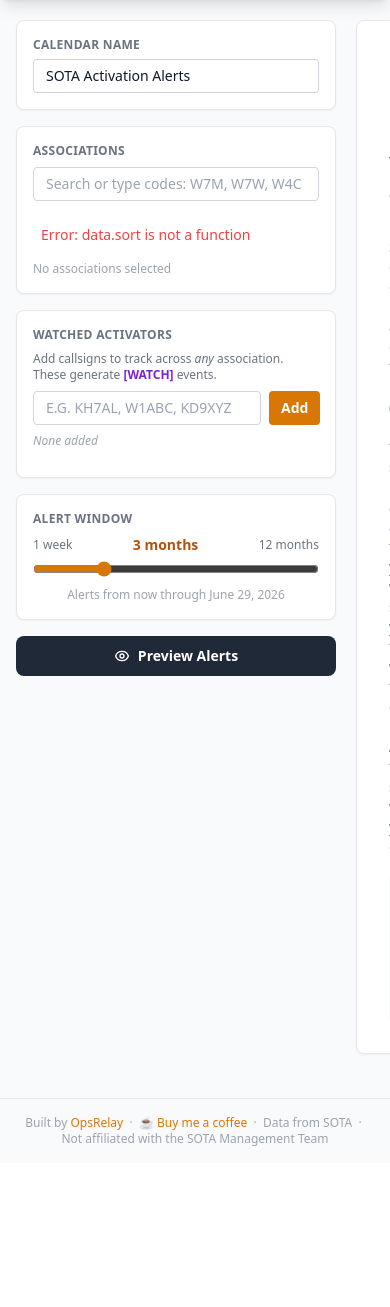
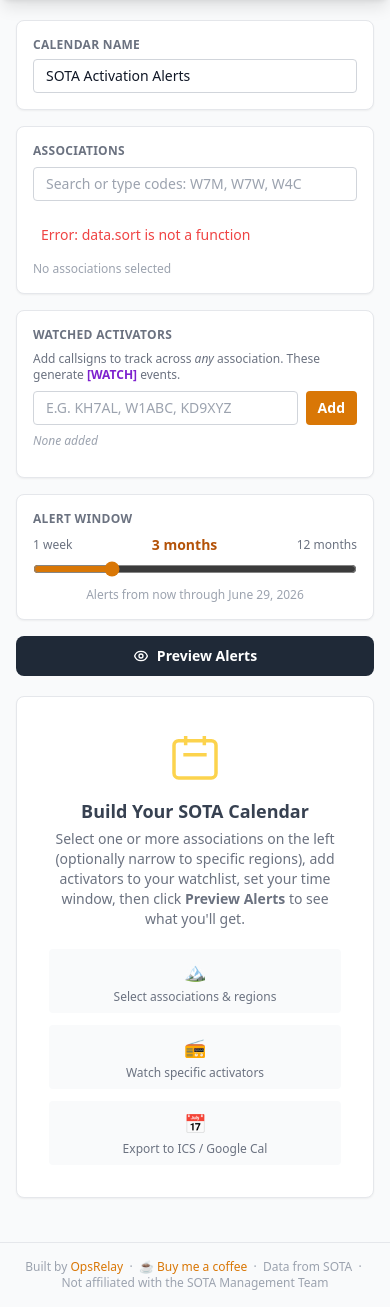
Before and after one commit to alevie76-dev/sota-calendar, a Flask app: page / in a window 390 px wide; the page is wider, and only the part inside the window is pictured. Shown: the part 76-1383 px from the top of that part. Before the commit the page ends 1222 px from the top of that part, so only its background shows below. Run offline with Flask 3, Linux system fonts and the light colour scheme; data that the repository does not hold is empty; some libraries are stand-ins or nearby versions.

Commit message:
Make UI mobile-friendly with responsive layout
- Stack left panel and main content vertically on mobile (md:flex-row)
- Left panel goes full-width on mobile, fixed 320px on md+
- Region modal fits within mobile viewport (w-full max-w-sm mx-4)
- Regions button always visible on mobile (hover-only was unusable on touch)
- Hide Notes table column on mobile to avoid horizontal scroll
- Export instructions grid single-column on mobile, 2-col on sm+
- Welcome panel grid single-column on mobile, 3-col on sm+
- Results header wraps on small screens instead of clipping

Co-Authored-By: Claude Sonnet 4.6 <noreply@anthropic.com>

```diff
--- a/templates/index.html
+++ b/templates/index.html
@@ -61,10 +61,10 @@
   </div>
 </header>
 
-<div class="max-w-screen-xl mx-auto px-4 py-5 flex gap-5">
+<div class="max-w-screen-xl mx-auto px-4 py-5 flex flex-col md:flex-row gap-5">
 
   <!-- ─── Left Panel: Filters ─────────────────────────────────────────────── -->
-  <aside class="w-80 shrink-0 flex flex-col gap-4">
+  <aside class="w-full md:w-80 md:shrink-0 flex flex-col gap-4">
 
     <!-- Calendar Name -->
     <div class="bg-white rounded-lg shadow-sm border border-gray-200 p-4">
@@ -158,7 +158,7 @@
         add activators to your watchlist, set your time window, then click
         <strong>Preview Alerts</strong> to see what you'll get.
       </p>
-      <div class="mt-5 grid grid-cols-3 gap-3 max-w-sm mx-auto text-xs text-gray-500">
+      <div class="mt-5 grid grid-cols-1 sm:grid-cols-3 gap-3 max-w-sm mx-auto text-xs text-gray-500">
         <div class="bg-gray-50 rounded p-2">
           <div class="text-lg mb-1">🏔</div>Select associations & regions
         </div>
@@ -184,7 +184,7 @@
     </div>
 
     <!-- Results header -->
-    <div id="results-header" class="hidden bg-white rounded-lg shadow-sm border border-gray-200 px-4 py-3 flex items-center justify-between">
+    <div id="results-header" class="hidden bg-white rounded-lg shadow-sm border border-gray-200 px-4 py-3 flex flex-wrap items-center justify-between gap-2">
       <div>
         <span id="results-count" class="font-semibold text-gray-900"></span>
         <span class="text-gray-500 text-sm ml-1" id="results-subtitle"></span>
@@ -209,7 +209,7 @@
               <th class="text-left px-4 py-2.5 font-semibold text-gray-600 text-xs uppercase tracking-wide">Summit</th>
               <th class="text-left px-4 py-2.5 font-semibold text-gray-600 text-xs uppercase tracking-wide">Activator</th>
               <th class="text-left px-4 py-2.5 font-semibold text-gray-600 text-xs uppercase tracking-wide">Frequency</th>
-              <th class="text-left px-4 py-2.5 font-semibold text-gray-600 text-xs uppercase tracking-wide">Notes</th>
+              <th class="hidden md:table-cell text-left px-4 py-2.5 font-semibold text-gray-600 text-xs uppercase tracking-wide">Notes</th>
             </tr>
           </thead>
           <tbody id="preview-tbody"></tbody>
@@ -258,7 +258,7 @@
             <span class="text-xl">📲</span>
             <h3 class="font-semibold text-gray-800 text-sm">How to Subscribe (live, auto-updating)</h3>
           </div>
-          <div class="grid grid-cols-2 gap-x-4 gap-y-3 text-xs text-gray-700">
+          <div class="grid grid-cols-1 sm:grid-cols-2 gap-x-4 gap-y-3 text-xs text-gray-700">
             <div>
               <p class="font-semibold text-gray-600 mb-1">Google Calendar (desktop browser only)</p>
               <ol class="list-decimal ml-4 space-y-0.5">
@@ -358,7 +358,7 @@
 
 <!-- ─── Region Modal ─────────────────────────────────────────────────────── -->
 <div id="region-modal" class="hidden fixed inset-0 z-50 flex items-center justify-center bg-black/40">
-  <div class="bg-white rounded-xl shadow-2xl w-96 max-h-[80vh] flex flex-col">
+  <div class="bg-white rounded-xl shadow-2xl w-full max-w-sm mx-4 max-h-[80vh] flex flex-col">
     <div class="flex items-center justify-between px-5 py-4 border-b border-gray-200">
       <h3 id="region-modal-title" class="font-semibold text-gray-800">Select Regions</h3>
       <button onclick="closeRegionModal()" class="text-gray-400 hover:text-gray-600 text-xl leading-none">&times;</button>
@@ -499,7 +499,7 @@ function renderAssocList() {
         </label>
         ${checked && totalRegions > 0 ? `
           <button onclick="openRegionModal('${code}')" title="Select specific regions"
-            class="text-xs text-gray-400 hover:text-amber-700 opacity-0 group-hover:opacity-100 transition-opacity shrink-0">
+            class="text-xs text-gray-400 hover:text-amber-700 md:opacity-0 md:group-hover:opacity-100 transition-opacity shrink-0">
             ▸ regions
           </button>
           <span class="text-xs shrink-0">${regionLabel}</span>
@@ -779,7 +779,7 @@ function renderPreviewTable(items) {
           <span class="font-mono text-sm font-semibold text-gray-800">${item.callsign}</span>
         </td>
         <td class="px-4 py-2.5 text-xs text-gray-600 font-mono">${item.frequency || '—'}</td>
-        <td class="px-4 py-2.5 text-xs text-gray-600">${item.summitDetails}${comments}</td>
+        <td class="hidden md:table-cell px-4 py-2.5 text-xs text-gray-600">${item.summitDetails}${comments}</td>
       </tr>`;
   }).join('');
 }
```
